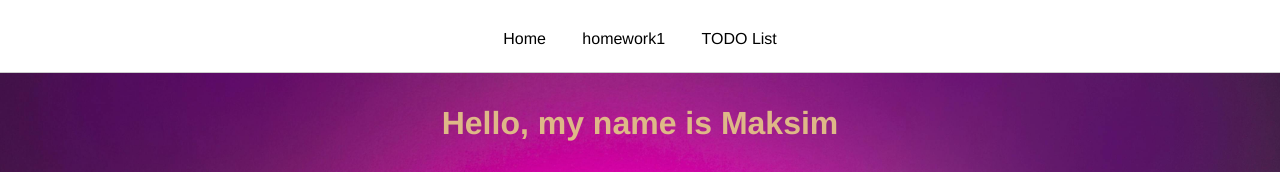
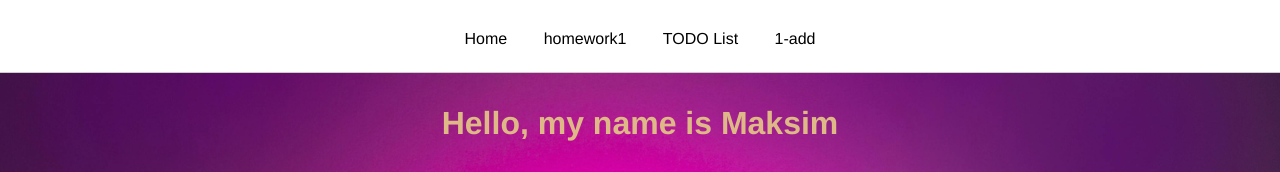
Before and after one commit to pianist161/pianist161.github.io, a plain HTML site: page index.html in a window 1280 px wide. Shown: the top 172 px of the page. Drawn offline with Linux system fonts and the light colour scheme.

Commit message:
1-add was

```diff
--- a/index.html
+++ b/index.html
@@ -17,6 +17,7 @@
           <li>Home</li>
           <li><a href="./src/homework1/3project/index.html">homework1</a></li>
           <li><a href="./src/todolist/index.html">TODO List</a></li>
+          <li><a href="./src/todolist/index.html">1-add</a></li>
         </ul>
       </nav>
     </header>
```
